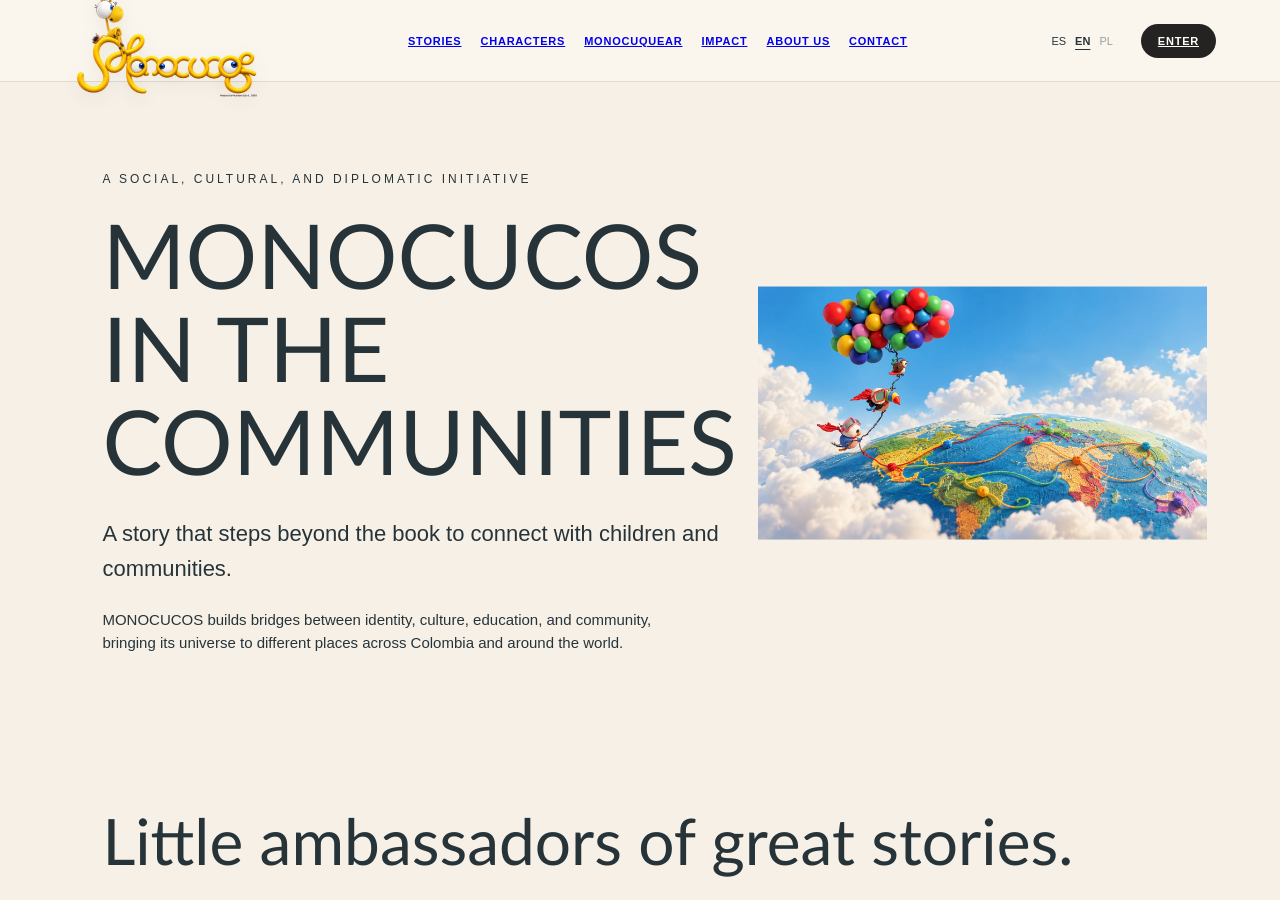
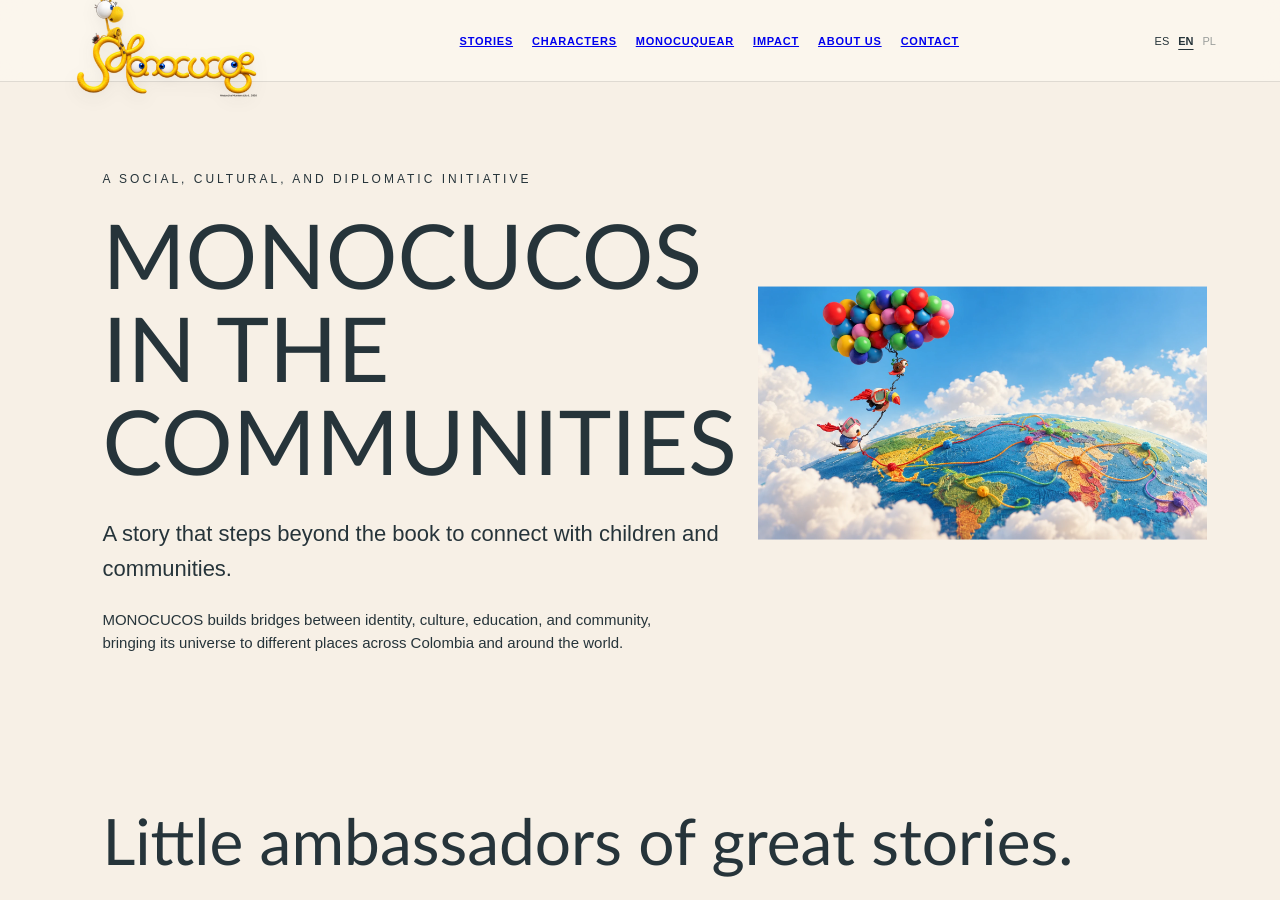
Before and after one commit to MonocucosTM/Monocucos, a Jekyll site: the page built from territories-en-preview.html, in a window 1280 px wide and 900 px high. Built offline with Jekyll 4.4.1, drawn with Linux system fonts in a browser that asks for light colours.

Commit message:
Remove redundant Enter buttons from bilingual header in territories-en-preview.html

```diff
--- a/territories-en-preview.html
+++ b/territories-en-preview.html
@@ -247,7 +247,6 @@ header nav a:hover{
     <span class="language-disabled" title="Coming soon" aria-disabled="true">PL</span>
   </div>
 
-  <a class="navbtn" href="home-en-preview.html#universo">ENTER</a>
 
   <div class="mobile-menu-icon" aria-label="Menu">
     <span></span>
@@ -262,7 +261,6 @@ header nav a:hover{
     <a href="impact-en-preview.html">IMPACT</a>
     <a href="about-en-preview.html">ABOUT US</a>
     <a href="contact-en-preview.html">CONTACT</a>
-    <a class="mobile-enter" href="home-en-preview.html#universo">ENTER</a>
   </div>
 </header><main><section class="hero"><div><div class="eyebrow">A social, cultural, and diplomatic initiative</div><h1>MONOCUCOS IN THE COMMUNITIES</h1><p>A story that steps beyond the book to connect with children and communities.</p><p class="sub">MONOCUCOS builds bridges between identity, culture, education, and community, bringing its universe to different places across Colombia and around the world.</p></div><div class="mapart">
   <img class="territorios-hero-img"
```
